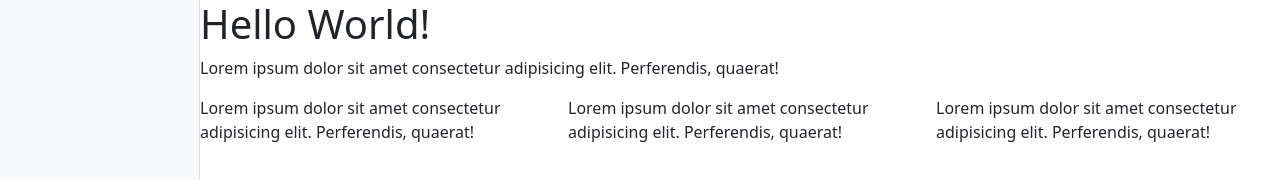
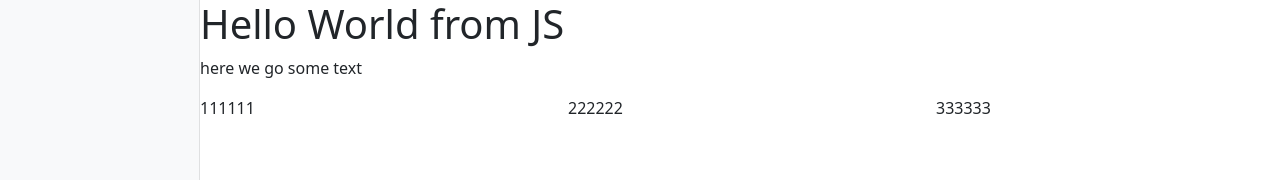
Before and after one commit to DokSna/js-constructor, a plain HTML site: page index.html in a window 1280 px wide. Shown: the top 180 px of the page. Drawn offline with nearby package versions, Linux system fonts and the light colour scheme.

Commit message:
динамичесчкая создание блоков и колонок

```diff
--- a/index.html
+++ b/index.html
@@ -13,40 +13,14 @@
     <link rel="stylesheet" href="main.css" />
   </head>
   <body>
+
     <div id="app" class="container-fluid">
+
       <div id="panel" class="bg-light sidebar"></div>
-      <div id="site" class="content">
-        <div class="row">
-          <div class="col-sm">
-            <h1>Hello World!</h1>
-          </div>
-        </div>
+      <div id="site" class="content"></div>
 
-        <div class="row">
-          <div class="col-sm">
-            <p>
-              Lorem ipsum dolor sit amet consectetur adipisicing elit.
-              Perferendis, quaerat!
-            </p>
-          </div>
-        </div>
+    </div>
 
-        <div class="row">
-          <div class="col-sm">
-            Lorem ipsum dolor sit amet consectetur adipisicing elit.
-            Perferendis, quaerat!
-          </div>
-          <div class="col-sm">
-            Lorem ipsum dolor sit amet consectetur adipisicing elit.
-            Perferendis, quaerat!
-          </div>
-          <div class="col-sm">
-            Lorem ipsum dolor sit amet consectetur adipisicing elit.
-            Perferendis, quaerat!
-          </div>
-        </div>
-      </div>
-    </div>
     <script src="index.js"></script>
   </body>
 </html>
--- a/index.js
+++ b/index.js
@@ -1,15 +1,63 @@
 const model = [
-    {type: 'title', value: 'Hello World from JS'},
-    {type: 'text', value: 'here we go some text'},
-    {type: 'columns', value: [
-        '111111',
-        '222222',
-        '333333'
-    ]}
-]
+  { type: 'title', value: 'Hello World from JS' },
+  { type: 'text', value: 'here we go some text' },
+  { type: 'columns', value: ['111111', '222222', '333333'] },
+];
 
 const $site = document.querySelector('#site');
 
-model.forEach(block => {
-    console.log(block);
-})
+model.forEach((block) => {
+  console.log(block);
+
+  let html = '';
+
+  if (block.type === 'title') {
+    html = title(block);
+  } else if (block.type === 'text') {
+    html = text(block);
+  } else if (block.type === 'columns') {
+    html = columns(block);
+  }
+
+  $site.insertAdjacentHTML('beforeend', html);
+});
+
+function title(block) {
+  return `
+    <div class="row">
+        <div class="col-sm">
+        <h1>${block.value}</h1>
+        </div>
+    </div>
+    `;
+}
+
+function text(block) {
+  return `
+    <div class="row">
+        <div class="col-sm">
+        <p>
+        ${block.value}
+        </p>
+        </div>
+    </div>
+  `;
+}
+
+function columns(block) {
+  let html = '';
+
+  block.value.forEach((item) => {
+    html += `
+      <div class="col-sm">
+      ${item}
+      </div>
+      `;
+  });
+
+  return `
+    <div class="row">
+        ${html}
+    </div>
+  `;
+}
```
